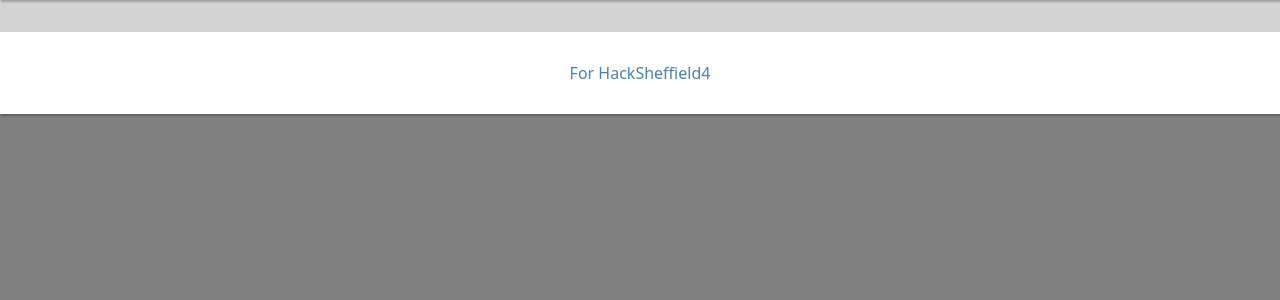
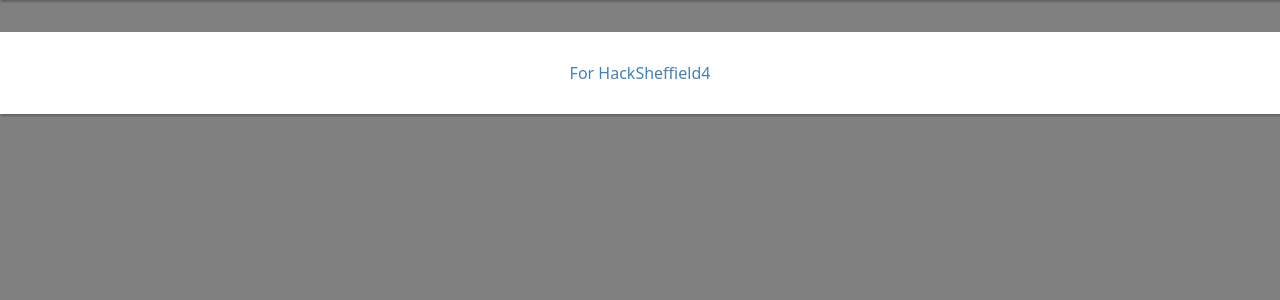
Before and after one commit to kacperlsky/2018-Sheffield-Hackathlon, a PHP site: page /ListingPage.html in a window 1280 px wide. Shown: the part 106-406 px from the top of the page. Run offline with PHP 8.4, Linux system fonts and the light colour scheme; some libraries are stand-ins or nearby versions.

Commit message:
Update css/ReuniteStyleSheet.css

```diff
--- a/css/ReuniteStyleSheet.css
+++ b/css/ReuniteStyleSheet.css
@@ -40,7 +40,7 @@ nav a {
 
 main {
 	padding: 1em;
-	background-color: lightgray;
+	background-color: grey;
 }
 
 main:after {
@@ -56,7 +56,6 @@ dl {
 	margin: 1em;
 	padding: 1em;
 	background-color: white;
-	border: 1px solid gray;
 	box-shadow: 1px 2px 2px rgba(0, 0, 0, 0.25);
 }
 
```
